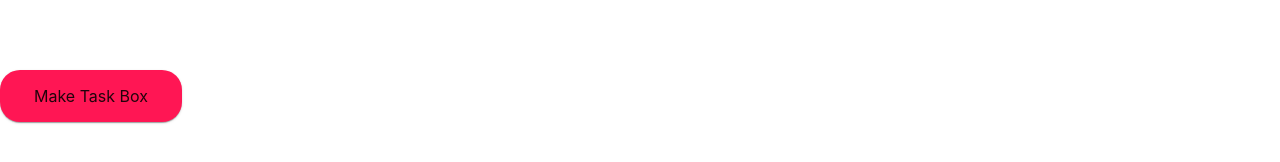
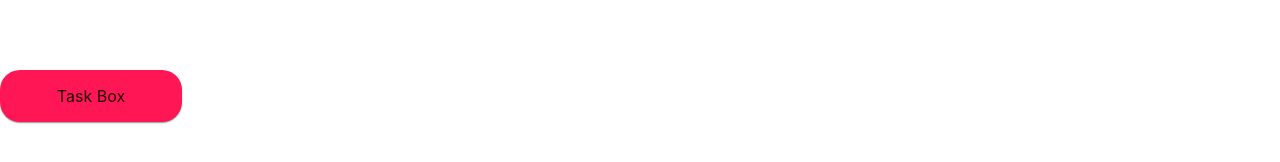
Before and after one commit to BinaryBridges/SprintPlanner, a React (Create React App) app in the folder sprint-planner/: page / in a window 1280 px wide. Shown: the part 436-598 px from the top of the page. Built offline with nearby package versions, Linux system fonts and the light colour scheme.

Commit message:
small changes

```diff
--- a/sprint-planner/package.json
+++ b/sprint-planner/package.json
@@ -12,6 +12,7 @@
     "@testing-library/user-event": "^13.5.0",
     "react": "^18.3.1",
     "react-dom": "^18.3.1",
+    "react-draggable": "^4.4.6",
     "react-scripts": "5.0.1",
     "web-vitals": "^2.1.4"
   },
--- a/sprint-planner/src/components/task-box/TaskBox.js
+++ b/sprint-planner/src/components/task-box/TaskBox.js
@@ -1,33 +1,76 @@
 import * as React from 'react';
-import{DialogContent, Paper} from "@mui/material";
+import { DialogContent, DialogContentText, Paper, FormControl, Select, MenuItem, Button } from "@mui/material";
 import colors from "../../colors";
 import Dialog from '@mui/material/Dialog';
 import DialogTitle from '@mui/material/DialogTitle';
+import Draggable from 'react-draggable';
 
 const TaskBox = () => {
   const [open, setOpen] = React.useState(false);
+  const [progress, setProgress] = React.useState('');
+  const [dragging, setDragging] = React.useState(false);
+  const [startPosition, setStartPosition] = React.useState({ x: 0, y: 0 });
+  const dragThreshold = 5;
+
   const handleClickOpen = () => {
     setOpen(true);
   };
+
   const handleClose = () => {
     setOpen(false);
   };
+
+  const handleSetProgress = (event) => {
+    setProgress(event.target.value);
+  };
+
+  const handleDragStart = (e) => {
+    setStartPosition({ x: e.clientX, y: e.clientY });
+    setDragging(false);
+  };
+
+  const handleDrag = (e) => {
+    const distance = Math.sqrt(Math.pow(e.clientX - startPosition.x, 2) + Math.pow(e.clientY - startPosition.y, 2));
+    if (distance > dragThreshold) {
+      setDragging(true);
+    }
+  };
+
+  const handleDragStop = (e) => {
+    const distance = Math.sqrt(Math.pow(e.clientX - startPosition.x, 2) + Math.pow(e.clientY - startPosition.y, 2));
+    if (distance <= dragThreshold && !dragging) {
+      handleClickOpen();
+    }
+  };
+
   return (
     <>
-        <Paper sx={{ backgroundColor: colors.incomplete, padding: 2, width: 150, textAlign:"center", borderRadius:5}} onClick={handleClickOpen}>
-            Make Task Box
+      <Draggable
+        onStart={handleDragStart}
+        onDrag={handleDrag}
+        onStop={handleDragStop}
+      >
+        <Paper sx={{ backgroundColor: colors.incomplete, padding: 2, width: 150, textAlign: "center", borderRadius: 5, cursor: 'move' }}>
+          Task Box
         </Paper>
-        <Dialog sx={{padding: 2, textAlign:"center"}}
-        open={open}
-        onClose={handleClose}
-        fullWidth={true}
-        >
-        <DialogTitle sx={{ backgroundColor: colors.background}}>Kendrick VS Drake</DialogTitle>
-        <DialogContent sx={{ backgroundColor: colors.background}}></DialogContent>
+      </Draggable>
+      <Dialog sx={{ padding: 2, textAlign: "center" }} open={open} onClose={handleClose} fullWidth={true}>
+        <DialogTitle sx={{ backgroundColor: colors.background }}>Task Title</DialogTitle>
+        <DialogContent sx={{ backgroundColor: colors.background }}>
+            <DialogContentText sx={{ backgroundColor: colors.background }}>Sprint</DialogContentText>
+            <DialogContentText sx={{ backgroundColor: colors.background }}>Description</DialogContentText>
+            <FormControl sx={{ m: 1, minWidth: 120 }}>
+              <Select value={progress} onChange={handleSetProgress} displayEmpty>
+                <MenuItem value="">Not Started</MenuItem>
+                <MenuItem value="inProgress">In Progress</MenuItem>
+                <MenuItem value="Completed">Completed</MenuItem>
+              </Select>
+            </FormControl>
+            <Button variant="outlined" onClick={handleClose}>Save</Button>
+        </DialogContent>
       </Dialog>
     </>
   )
-
 }
 
-export default TaskBox
+export default TaskBox;
```
Also changed, not shown: 1 other file (tests, documents, lock files or other folders). Lines whose indentation alone changed are shown as unchanged.
